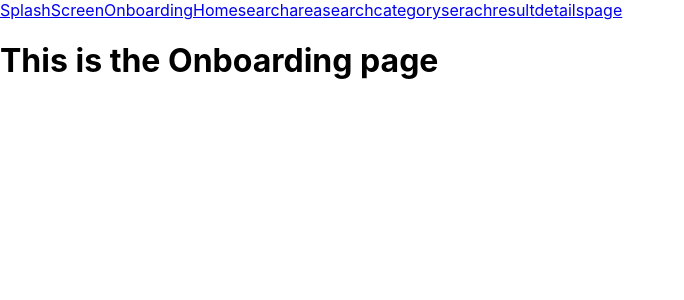
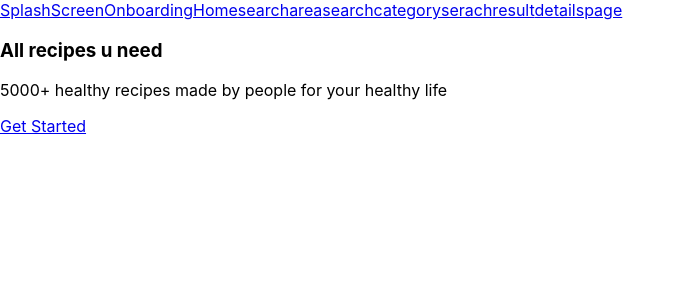
Before and after one commit to allbutgold/tasty, a React (Create React App) app: page /onboarding in a window 1280 px wide. Shown: the top 300 px of the page, without its empty margins (0-684 px from the left). Built offline with nearby package versions, Linux system fonts and the light colour scheme.

Commit message:
adding link to /home & adding content

```diff
--- a/src/pages/Onboarding.jsx
+++ b/src/pages/Onboarding.jsx
@@ -1,6 +1,14 @@
+import { Link } from 'react-router-dom'
+
 const Onboarding = () => {
     return (
-        <h1>This is the Onboarding page</h1>
+        <section className="onboarding">
+            <article>
+                <h1>All recipes u need</h1>
+                <p>5000+ healthy recipes made by people for your healthy life</p>
+                <Link to='/home'>Get Started</Link>
+            </article>
+        </section>
     );
 }
 
--- a/src/pages/SplashScreen.jsx
+++ b/src/pages/SplashScreen.jsx
@@ -6,7 +6,9 @@ import LogoTypo from '../img/logoTypo.png'
 /*
 TODOS:
     TODO: import and add vector graphics from src/img
+    TODO: remove inline styles and add them from the module
  */
+
 const SplashScreen = () => {
     return (
         <Link to='/onboarding'>
```
